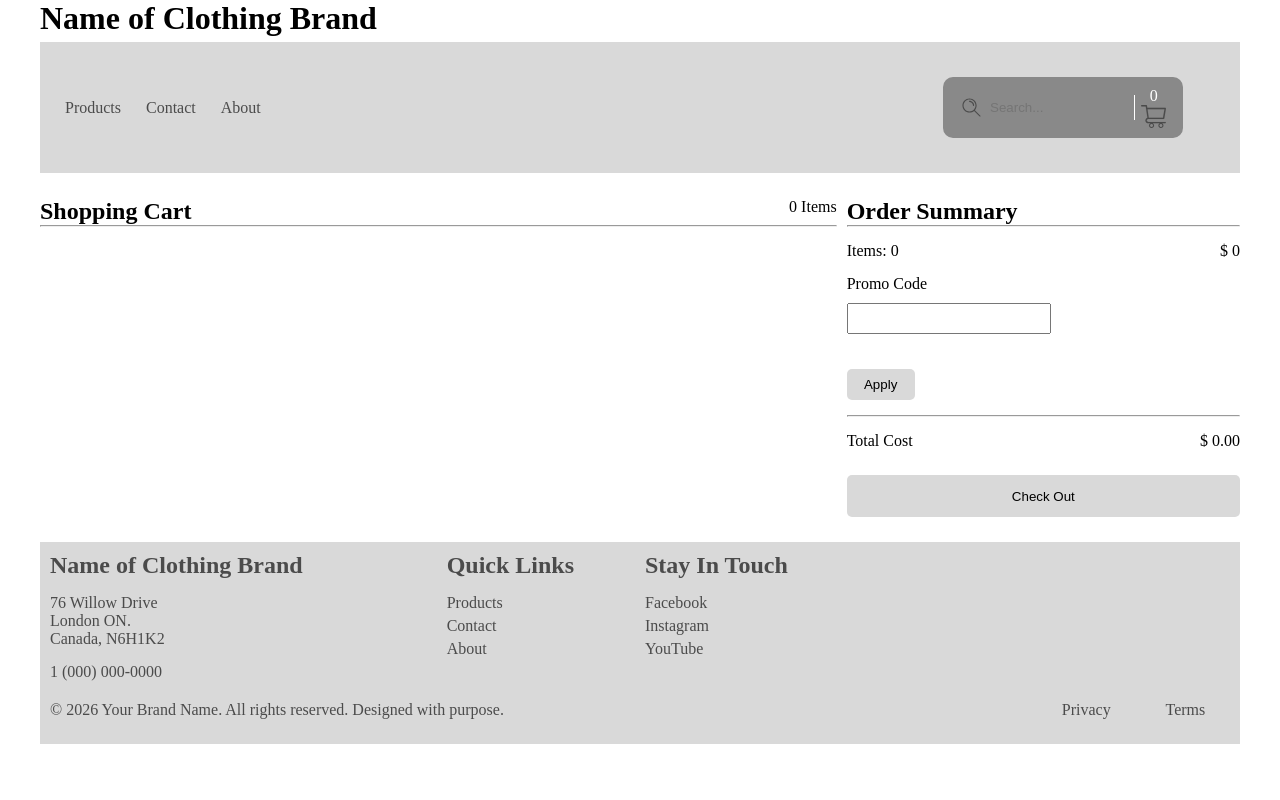
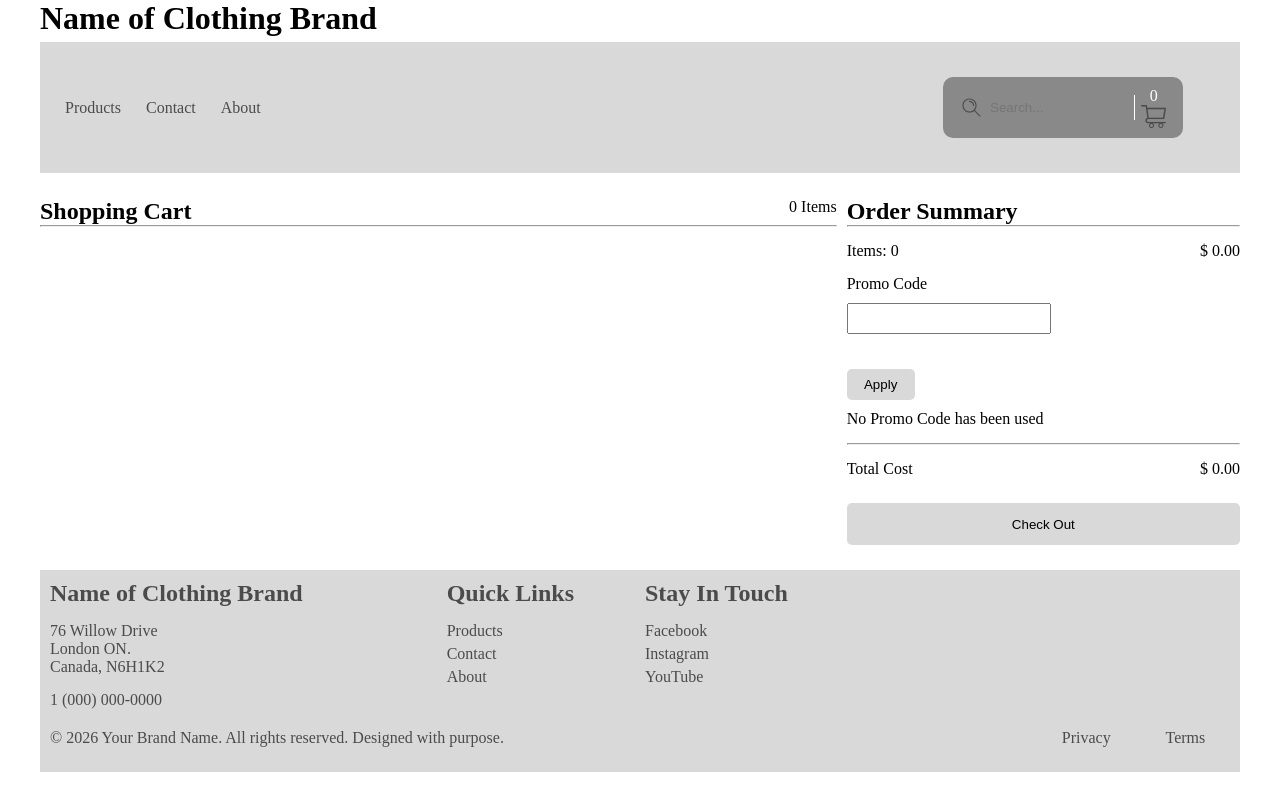
Before and after one commit to cunderhill17/ecommerce-react-app, a React (Vite) app in the folder e-commerce-clothing/: page /shoppingcart in a window 1280 px wide. Built offline with nearby package versions, Linux system fonts and the light colour scheme.

Commit message:
Create Promo Code Functionality
This commit adds the functionality for the promo code section on the shopping cart component

```diff
--- a/e-commerce-clothing/src/App.jsx
+++ b/e-commerce-clothing/src/App.jsx
@@ -12,6 +12,11 @@ import ShoppingCart from './ShoppingCart'
 
 function AppLayout() {
     const [cartItems, setCartItems] = useState([]);
+    const [usedPromo, setUsedPromo] = useState({
+        "used": false,
+        "name": "",
+        "value": 0
+    });
 
     useEffect(() => {
         console.log(cartItems);
@@ -20,7 +25,7 @@ function AppLayout() {
     return (
         <>
             <Header cartItems={cartItems}/>
-            <Outlet context={{ cartItems, setCartItems }}/>
+            <Outlet context={{ cartItems, setCartItems, usedPromo, setUsedPromo }}/>
             <Footer />
         </>
     )
--- a/e-commerce-clothing/src/ShoppingCart.jsx
+++ b/e-commerce-clothing/src/ShoppingCart.jsx
@@ -2,6 +2,7 @@ import './global/grid.css'
 import './ShoppingCart.css'
 
 import { useOutletContext } from 'react-router-dom'
+import { useRef, useEffect, useState } from "react";
 
 
 function CartItem({item, removeFromCart, increaseQuantity, decreaseQuantity}) {
@@ -71,15 +72,45 @@ function CartList({cartItems, setCartItems}) {
 
 
 export default function ShoppingCart() {
-    const { cartItems, setCartItems } = useOutletContext();
+    const { cartItems, setCartItems, usedPromo, setUsedPromo } = useOutletContext();
+    const promoCodes = [
+        {
+            "name": "promo10",
+            "value": 0.10
+        },
+        {
+            "name": "promo15",
+            "value": 0.15
+        }
+    ];
 
-    let totalQuantity = cartItems.reduce(
+    const myRef = useRef(null);
+
+    const totalQuantity = cartItems.reduce(
         (total, item) => total + Number(item.purchaseQuantity), 0
     )
 
-    let totalCost = cartItems.reduce(
-        (total, item) => total + (Number(item.purchaseQuantity) * Number(item.price)), 0
-    )
+    const subtotal = cartItems.reduce(
+            (total, item) => total + (Number(item.purchaseQuantity) * Number(item.price)), 0
+        );
+
+    const discountedTotal = usedPromo.used
+        ? subtotal - (subtotal * usedPromo.value)
+        : subtotal;
+
+    const finalTotal = discountedTotal * 1.13;
+
+    function applyPromo() {
+        const userPromo = promoCodes.find(promo => promo.name === myRef.current.value.trim().toLowerCase())
+
+        if (userPromo && !usedPromo.used) {
+            setUsedPromo({
+                "used": true,
+                "name": userPromo.name,
+                "value": userPromo.value
+            })
+        }
+    }
 
     return (
         <main>
@@ -89,18 +120,21 @@ export default function ShoppingCart() {
                     <hr />
                     <div className='orderSubTotal'>
                         <p>Items: {totalQuantity}</p>
-                        <p>$ {totalCost}</p>
+                        <p>$ {discountedTotal.toFixed(2)}</p>
                     </div>
 
                     <div className='orderPromo'>
                         <label htmlFor="promoCode">Promo Code</label>
-                        <input type="text" />
-                        <button>Apply</button>
+                        <input ref={myRef} type="text" />
+                        <button onClick={applyPromo}>Apply</button>
+                        {
+                            usedPromo.used ? <p>Promo Code Used: {usedPromo.name}</p> : <p>No Promo Code has been used</p>
+                        }
                     </div>
                     <hr />
                     <div className='orderTotal'>
                         <p>Total Cost</p>
-                        <p>$ {(totalCost * 1.13).toFixed(2)}</p>
+                        <p>$ {finalTotal.toFixed(2)}</p>
                     </div>
                     <button>Check Out</button>
                 </section>
```
